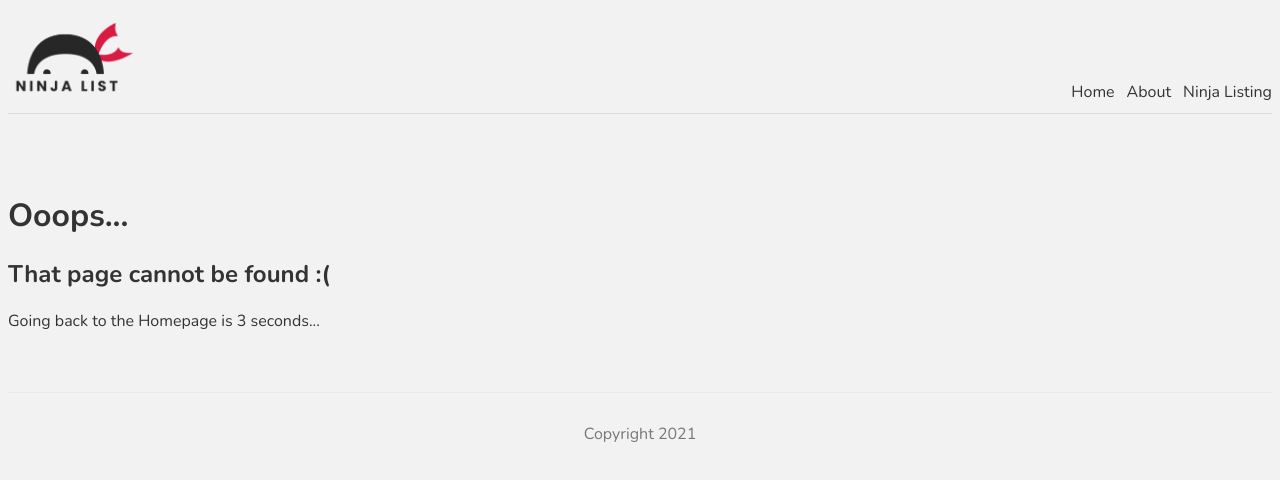
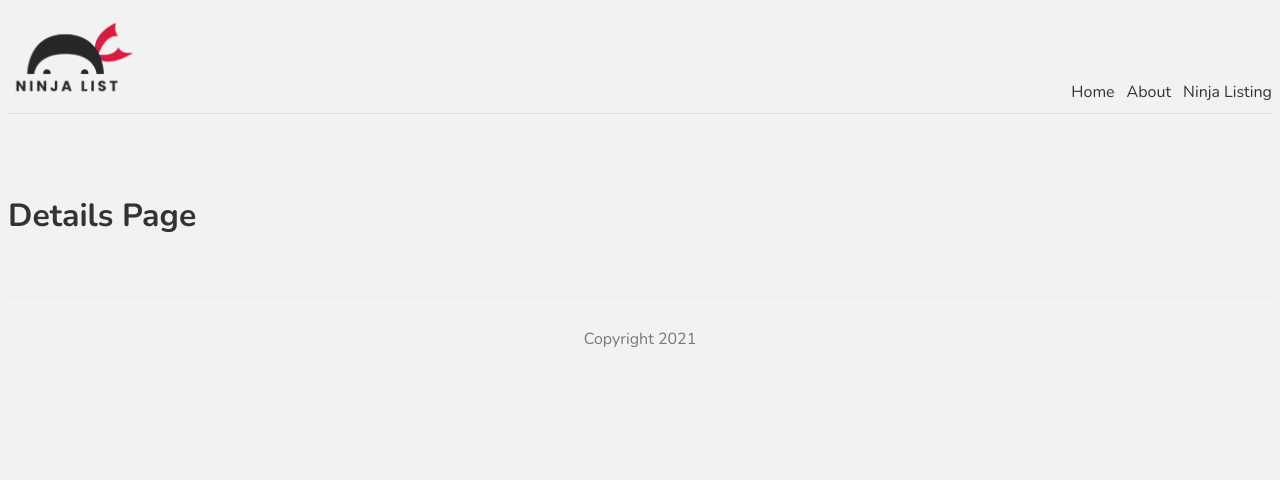
Before and after one commit to ValeedAnjum/next-js, a Next.js app: page /ninjas/1 in a window 1280 px wide. Before the commit this address had no page. Shown: the top 480 px of the page. Built offline with nearby package versions, Linux system fonts and the light colour scheme.

Commit message:
Dynamic Route 1

```diff
--- /dev/null
+++ b/pages/ninjas/[id].js
@@ -0,0 +1,9 @@
+const Details = () => {
+    return (
+        <div>
+            <h1>Details Page</h1>
+        </div>
+     );
+}
+
+export default Details;
--- a/pages/ninjas/index.js
+++ b/pages/ninjas/index.js
@@ -1,3 +1,4 @@
+import Link from 'next/link'
 import classes from '../../styles/Jobs.module.css'
 export const getStaticProps = async () => {
   const res = await fetch('https://jsonplaceholder.typicode.com/users');
@@ -14,11 +15,11 @@
       <h1>All Ninjas</h1>
       {
         ninjas.map(ninja => (
-          <div key={ninja.id}>
+          <Link href={'/ninjas/' + ninja.id} key={ninja.id}>
             <a className={classes.single}>
               <h3>{ ninja.name}</h3>
               </a>
-            </div>
+            </Link>
         ))
       }
     </div>
```
